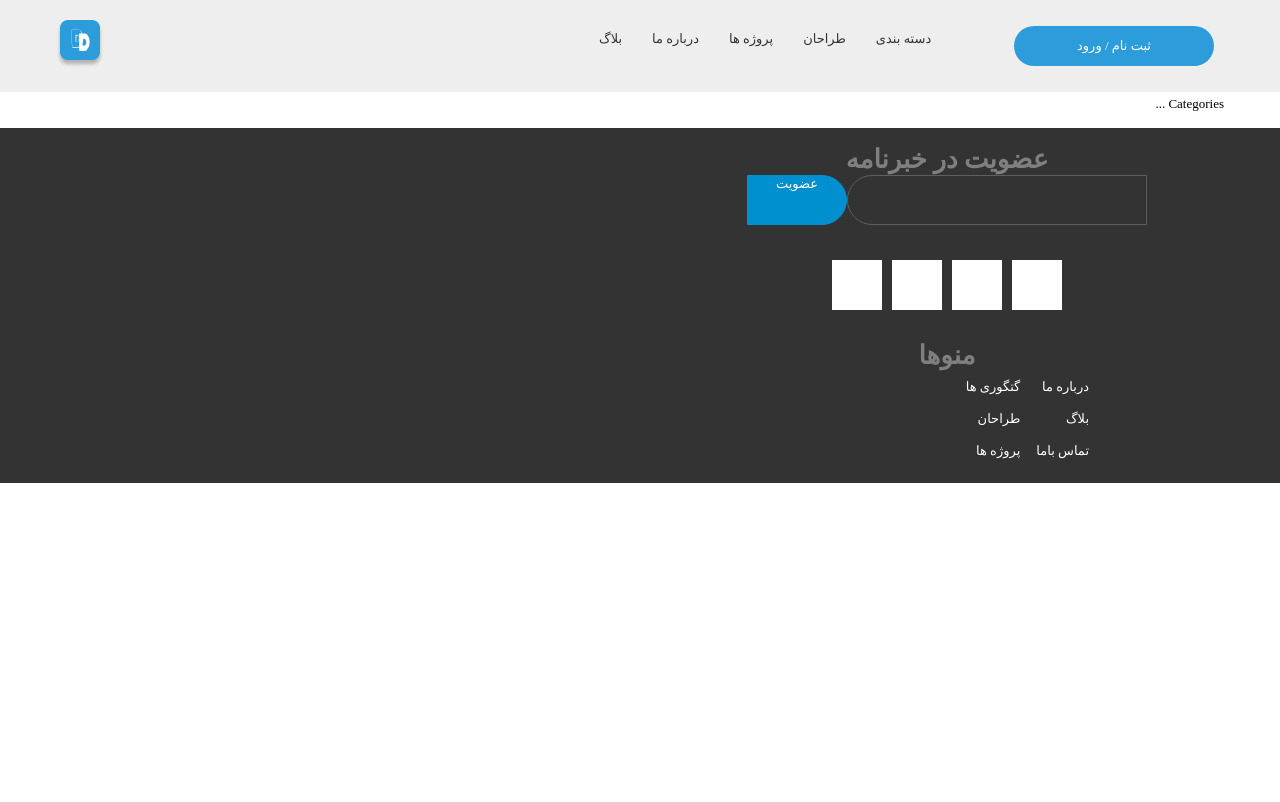
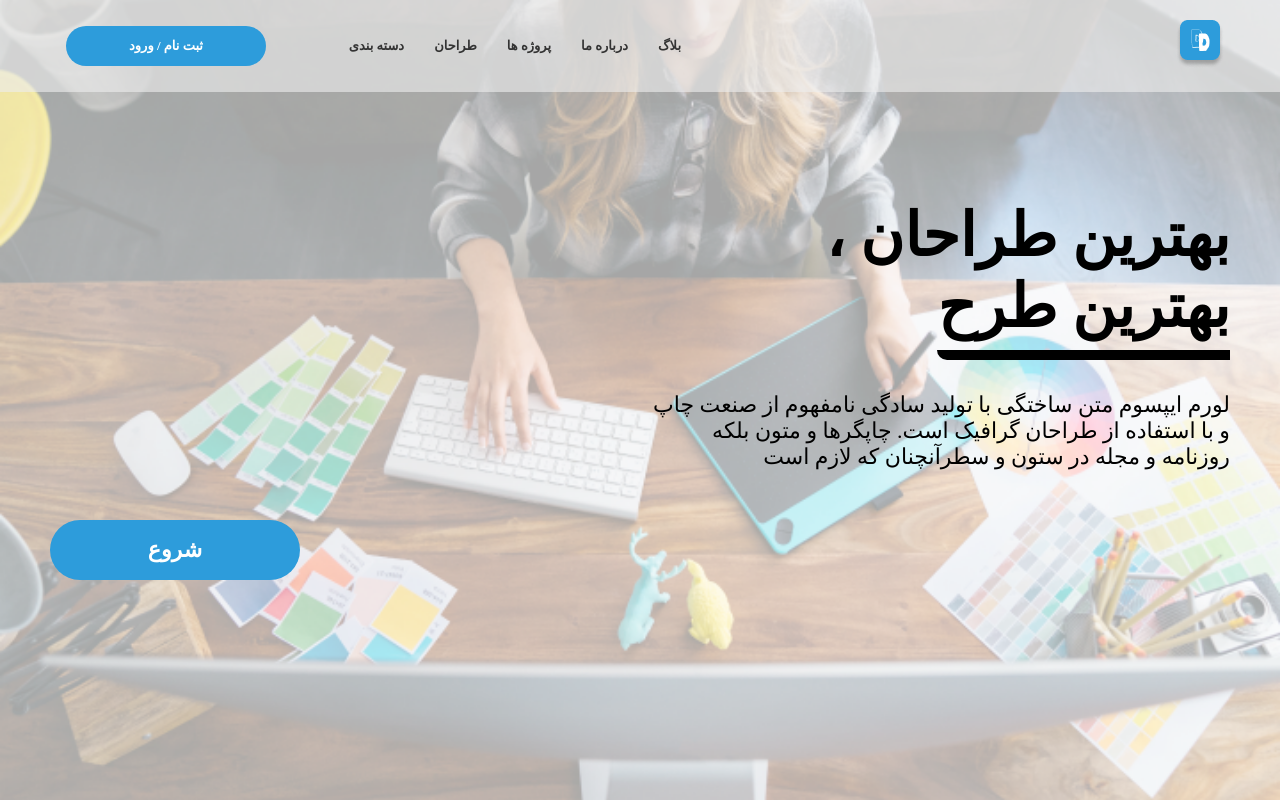
Before and after one commit to visharco/vishar-web, a React (Create React App) app: page / in a window 1280 px wide. Shown: the top 802 px of the page. Built offline with nearby package versions, Linux system fonts and the light colour scheme.

Commit message:
get started fixd

```diff
--- a/src/component/header/style.css
+++ b/src/component/header/style.css
@@ -1,5 +1,5 @@
 .header{
-    background-color: #eee;
+    background-color: #eeeeee9e;
     position: absolute;
     width: 100%;
 }
@@ -29,6 +29,8 @@ width: 640px;
 
 .menu-links{
 display: flex;
+font-weight: 900;
+align-items: center;
 }
 .menu-link{
     margin: 10px;
@@ -61,5 +63,6 @@ transition:all .2s linear
     line-height: 40px;
     color: #fff;
     text-align: center;
+font-weight: 900;
 
 }
--- /dev/null
+++ b/src/component/index/getStarted/getStarted.js
@@ -0,0 +1,39 @@
+import React, { Component } from 'react';
+
+import './style.css';
+
+
+
+class GetStarted extends Component {
+    constructor(props) {
+        super(props);
+        this.state = {}
+    }
+    render() {
+        return (
+            <div className="getStarted" >
+                <div className="container-fluid">
+                    <div className="container">
+                        <div className="get-title">
+                            <div className="get-title-box" >
+                                <div className="get-title-up" >
+                                    <h1>   ، بهترین طراحان </h1>
+                                    <h1>بهترین طرح</h1>
+                                </div>
+                                <h2 className="get-title-down" >
+                                    لورم ایپسوم متن ساختگی با تولید سادگی نامفهوم از صنعت چاپ و با استفاده از طراحان گرافیک است. چاپگرها و متون بلکه روزنامه و مجله در ستون و سطرآنچنان که لازم است
+                                </h2>
+                            </div>
+
+                        </div>
+                        <div className="get-button-box" >
+                            <p className="get-button" >شروع</p>
+                        </div>
+                    </div>
+                </div>
+            </div>
+        );
+    }
+}
+
+export default GetStarted;
--- /dev/null
+++ b/src/component/index/getStarted/style.css
@@ -0,0 +1,74 @@
+
+
+
+.getStarted{
+    background-color: #eeeeeec9;
+    width: 100%;
+}
+
+.getStarted .container-fluid{
+    padding: 0;
+    margin: 0;
+    max-width: 100%;
+
+}
+
+.getStarted .container{
+    margin: auto;
+    background-image: url('./../../../assets/images/getstarted.png');
+    width: 100%;
+    height: 100vh;
+    background-size: cover;
+    display: flex;
+    flex-direction: column;
+    padding: 200px 50px 100px;
+}
+
+.get-title{
+    display: flex;
+    text-align: right;
+    justify-content: flex-end
+}
+
+.get-title-box{
+width: 50%;
+}
+
+.get-title-up{
+font-size: 30px;
+margin-bottom: 50px;
+}
+.get-title-up h1:nth-child(2){
+border-bottom: 10px solid;
+padding-bottom: 10px;
+display: inline;
+border-radius: 0px 0px 0px 10px;
+}
+
+.get-title-down{
+font-size: 22px;
+font-weight: 200;
+}
+
+.get-button-box{
+margin-top: 50px;
+}
+
+.get-button{
+    background-color: #2D9CDB;
+    border-radius: 30px;
+    width: 250px;
+    height: 60px;
+    font-size: 22px;
+    line-height: 60px;
+    color: #fff;
+    text-align: center;
+    font-weight: 900;
+    cursor: pointer;
+    transition: all .2s linear;
+
+}
+.get-button:hover{
+    opacity: .8;
+    transition: all .2s linear;
+}
--- a/src/container/index/index.js
+++ b/src/container/index/index.js
@@ -1,6 +1,7 @@
 import React, {Component} from 'react';
 
-import Categories from '../../component/categories/categories';
+import Categories from '../../component/index/categories/categories'
+import GetStarted from '../../component/index/getStarted/getStarted'
 
 
 
@@ -13,11 +14,7 @@ class IndexComponent extends Component {
     render() {
         return (
             <div>
-                <p>Welcome to Index</p>
-                <p>Welcome to Index</p>
-                <p>Welcome to Index</p>
-                <p>Welcome to Index</p>
-                <p>Welcome to Index</p>
+                <GetStarted />
                 <Categories />
             </div>
          );
--- a/src/index.css
+++ b/src/index.css
@@ -62,7 +62,6 @@ body{
   border: none;
   list-style-type: none;
   box-sizing: border-box;
-  direction: rtl;
   margin: 0;
   padding: 0;
   outline: none;
```
Also changed, not shown: src/assets/images/getstarted.png (added), src/component/index/categories/categories.js (renamed from src/component/categories/categories.js), src/component/index/categories/style.css (renamed from src/component/categories/style.css), 1 other file (tests, documents, lock files or other folders).
